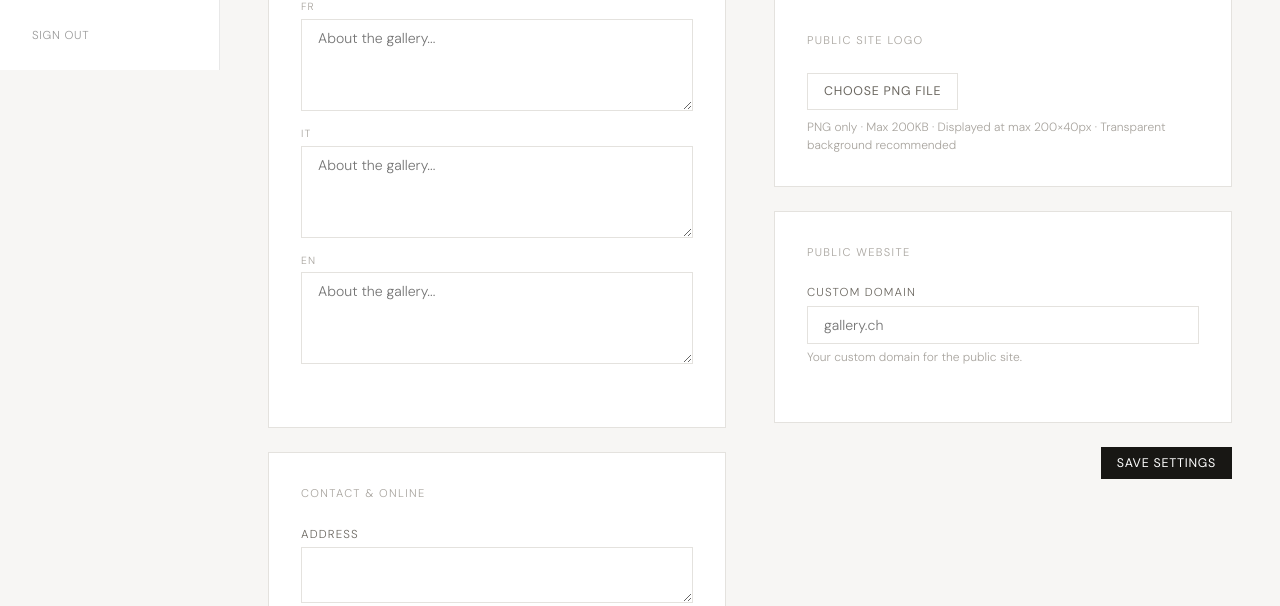
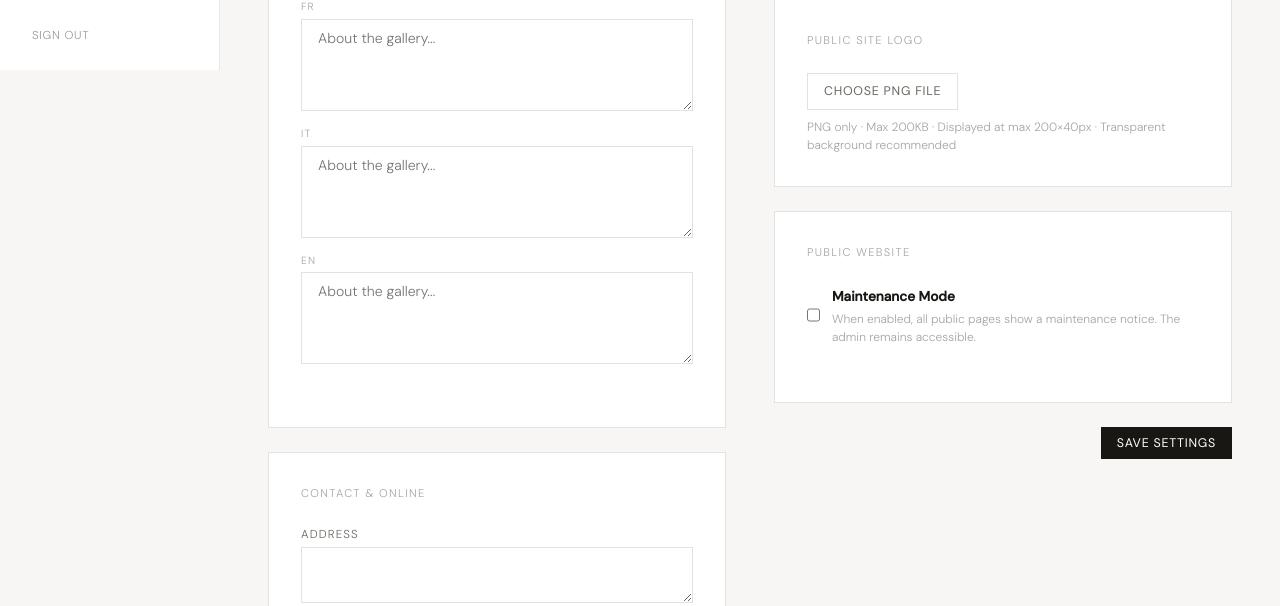
Before and after one commit to artnode41/main, a Flask app: template app/templates/settings/index.html in a window 1280 px wide. Shown: the part 730-1336 px from the top of the page. Run offline with Flask 3, Linux system fonts and the light colour scheme; the template is opened without the code that fills it: values that come from a table or form of the project are taken from there, others are empty; some libraries are stand-ins or nearby versions.

Commit message:
Add maintenance mode toggle to settings — public site shows maintenance page when enabled

```diff
--- a/app/blueprints/settings/__init__.py
+++ b/app/blueprints/settings/__init__.py
@@ -13,6 +13,7 @@ bp = Blueprint("settings", __name__, url_prefix="/admin/settings")
 def index():
     gallery = Gallery.query.filter_by(id=current_user.tenant_id).first_or_404()
     form = GallerySettingsForm(obj=gallery)
+    form.maintenance_mode.data = gallery.maintenance_mode or False
 
     if form.validate_on_submit():
         gallery.name = form.name.data
@@ -27,7 +28,7 @@ def index():
         gallery.email = form.email.data or None
         gallery.contact_email = form.contact_email.data or None
         gallery.website = form.website.data or None
-        gallery.website_custom_domain = form.website_custom_domain.data or None
+        gallery.maintenance_mode = form.maintenance_mode.data
         gallery.instagram_url = form.instagram_url.data or None
         gallery.currency = form.currency.data or "CHF"
         gallery.locale = form.locale.data or "de"
--- a/app/blueprints/settings/forms.py
+++ b/app/blueprints/settings/forms.py
@@ -1,5 +1,5 @@
 from flask_wtf import FlaskForm
-from wtforms import StringField, TextAreaField, SelectField
+from wtforms import StringField, TextAreaField, SelectField, BooleanField
 from wtforms.validators import Optional, Length, Email
 
 
@@ -19,7 +19,7 @@ class GallerySettingsForm(FlaskForm):
     email = StringField("Admin Email", validators=[Optional(), Email(), Length(max=255)])
     contact_email = StringField("Public Contact Email", validators=[Optional(), Email(), Length(max=255)])
     website = StringField("Website URL", validators=[Optional(), Length(max=255)])
-    website_custom_domain = StringField("Custom Domain", validators=[Optional(), Length(max=255)])
+    maintenance_mode = BooleanField("Maintenance Mode")
     instagram_url = StringField("Instagram URL", validators=[Optional(), Length(max=255)])
 
     # Financial
--- a/app/models.py
+++ b/app/models.py
@@ -80,6 +80,7 @@ class Gallery(db.Model):
     contact_email         = Column(String(255))           # Public contact email
     website               = Column(String(255))
     website_custom_domain = Column(String(255))           # e.g. gallery.ch
+    maintenance_mode      = Column(Boolean, default=False)
     instagram_url         = Column(String(255))
     logo_url              = Column(Text)  # Public site logo (PNG, stored in MinIO)
     vat_number            = Column(String(30))
--- a/app/templates/settings/index.html
+++ b/app/templates/settings/index.html
@@ -166,9 +166,13 @@ function switchTransTab(btn, field) {
         <div style="background:var(--surface);border:1px solid var(--border);padding:var(--space-xl);margin-bottom:var(--space-lg);">
           <div style="font-size:0.7rem;letter-spacing:0.12em;text-transform:uppercase;color:var(--text-muted);margin-bottom:var(--space-lg);">Public Website</div>
           <div class="form-group">
-            {{ form.website_custom_domain.label(class="form-label") }}
-            {{ form.website_custom_domain(class="form-control", placeholder="gallery.ch") }}
-            <p style="font-size:0.75rem;color:var(--text-muted);margin-top:4px;">Your custom domain for the public site.</p>
+            <label style="display:flex;align-items:center;gap:12px;cursor:pointer;">
+              {{ form.maintenance_mode(style="width:16px;height:16px;", id="maintenanceToggle") }}
+              <span>
+                <strong style="font-size:0.85rem;">Maintenance Mode</strong>
+                <span style="display:block;font-size:0.75rem;color:var(--text-muted);margin-top:2px;">When enabled, all public pages show a maintenance notice. The admin remains accessible.</span>
+              </span>
+            </label>
           </div>
         </div>
 
```
Also changed, not shown: app/blueprints/public/__init__.py (+10 -0 lines), app/templates/public/maintenance.html (added, +31 -0 lines), migrations/versions/768828fb6647_add_maintenance_mode_to_gallery.py (added, +32 -0 lines).
